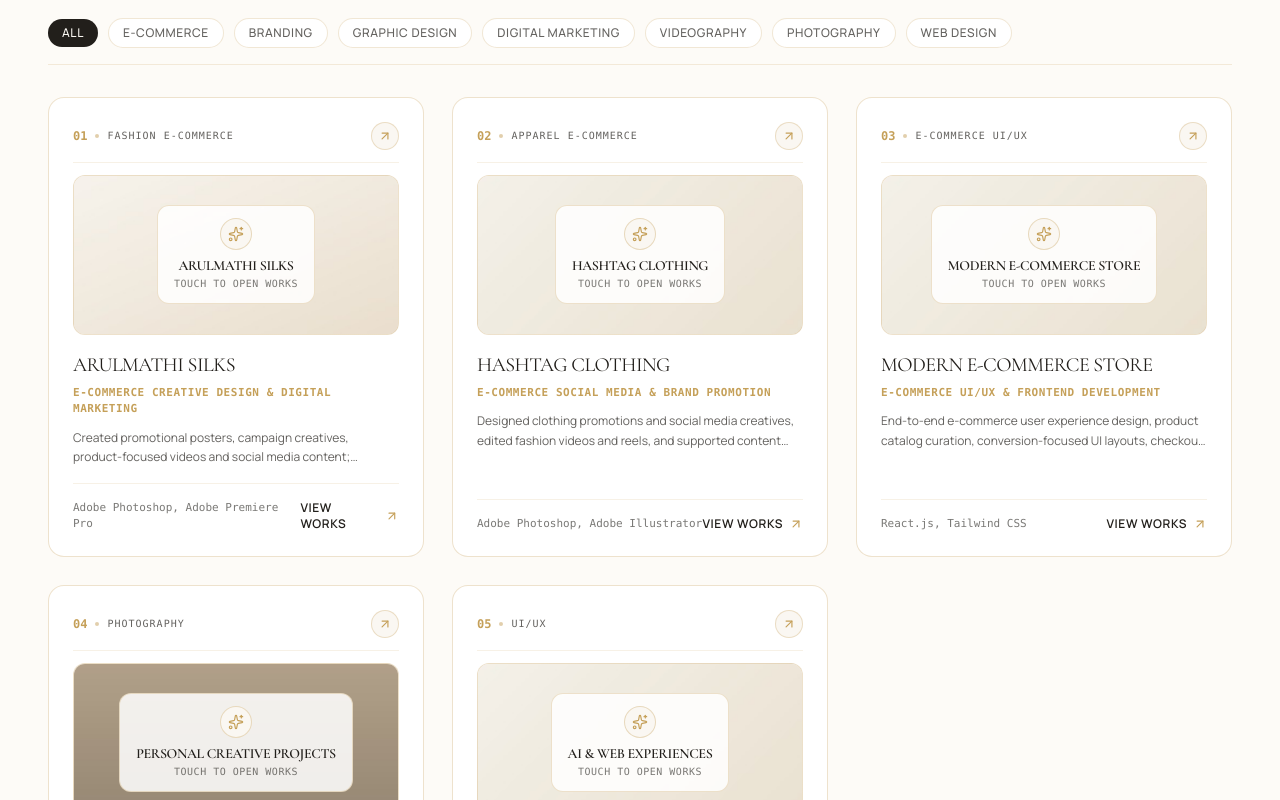
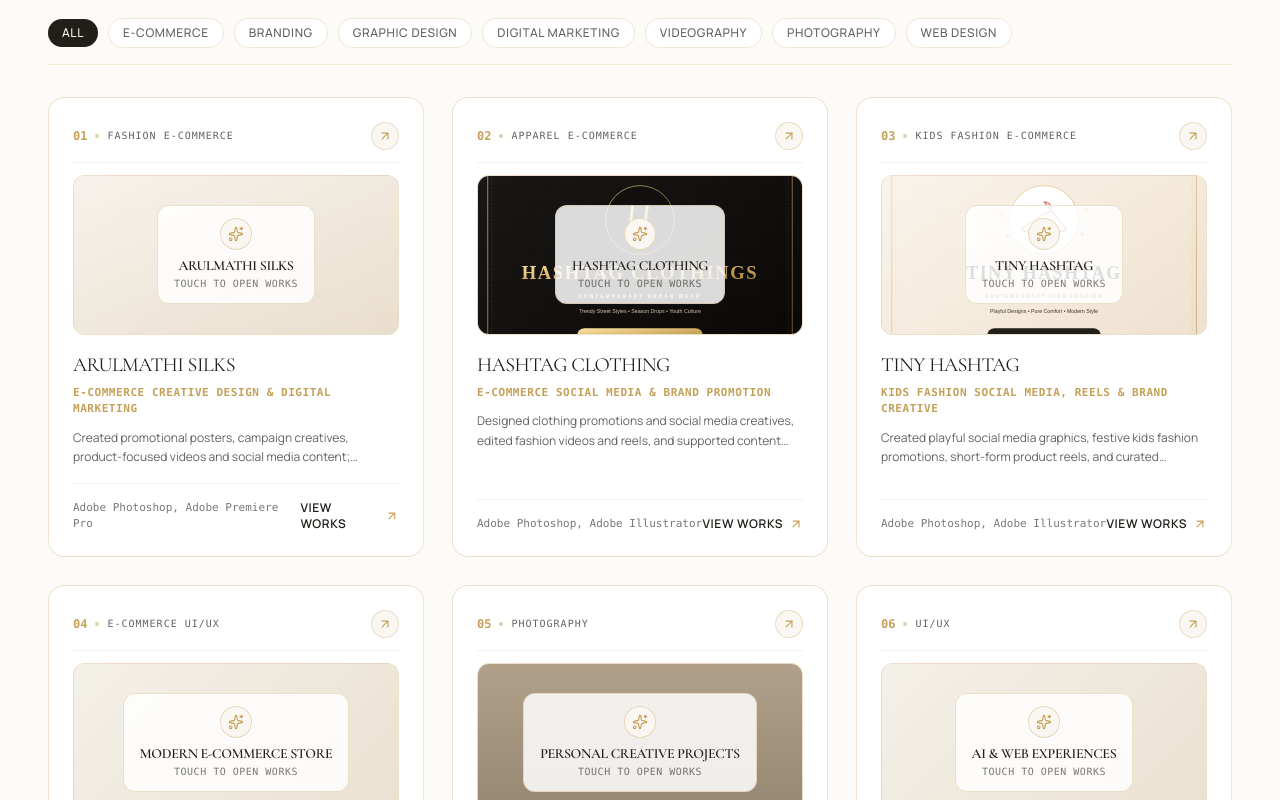
Before and after one commit to naveenjprakash114/Naveen-Portfolio-, a React (Vite) app: page / in a window 1280 px wide. Shown: the part 4320-5120 px from the top of the page. Built offline with nearby package versions, Linux system fonts and the light colour scheme.

Commit message:
feat: add Tiny Hashtag to projects and update Instagram links for Hashtag Clothing and Tiny Hashtag

```diff
--- a/src/components/ResumeModal.jsx
+++ b/src/components/ResumeModal.jsx
@@ -219,11 +219,42 @@ export default function ResumeModal({ isOpen, onClose }) {
               </div>
 
               <div className="space-y-1">
-                <div className="text-xs sm:text-sm font-bold text-charcoal">
-                  HASHTAG CLOTHING <span className="font-normal text-charcoal/60">|</span> <span className="text-gold font-semibold">Social Media &amp; Brand Promotion</span>
+                <div className="text-xs sm:text-sm font-bold text-charcoal flex items-center justify-between">
+                  <span>
+                    HASHTAG CLOTHING <span className="font-normal text-charcoal/60">|</span> <span className="text-gold font-semibold">Social Media &amp; Brand Promotion</span>
+                  </span>
+                  <a
+                    href="https://www.instagram.com/hashtagclothings31?srtk=Z3JhZjdyOWRvcHc5"
+                    target="_blank"
+                    rel="noopener noreferrer"
+                    className="text-[11px] font-mono text-gold hover:text-charcoal transition-colors font-medium flex items-center gap-1"
+                  >
+                    <span>@hashtagclothings31</span>
+                    <ExternalLink className="w-3 h-3" />
+                  </a>
                 </div>
                 <p className="text-xs text-charcoal/80 leading-relaxed">
                   Designed clothing promotions and social media creatives, edited fashion videos and reels, and supported content publishing and brand consistency.
+                </p>
+              </div>
+
+              <div className="space-y-1">
+                <div className="text-xs sm:text-sm font-bold text-charcoal flex items-center justify-between">
+                  <span>
+                    TINY HASHTAG <span className="font-normal text-charcoal/60">|</span> <span className="text-gold font-semibold">Kids Fashion &amp; Brand Creative</span>
+                  </span>
+                  <a
+                    href="https://www.instagram.com/tinyhashtag?rpxt=cWN1dHF1aWVwNnFo"
+                    target="_blank"
+                    rel="noopener noreferrer"
+                    className="text-[11px] font-mono text-gold hover:text-charcoal transition-colors font-medium flex items-center gap-1"
+                  >
+                    <span>@tinyhashtag</span>
+                    <ExternalLink className="w-3 h-3" />
+                  </a>
+                </div>
+                <p className="text-xs text-charcoal/80 leading-relaxed">
+                  Created playful kids apparel graphics, promotional campaign reels, festive launch creatives, and social content for Tiny Hashtag.
                 </p>
               </div>
             </div>
--- a/src/data/portfolioData.js
+++ b/src/data/portfolioData.js
@@ -429,7 +429,68 @@ export const projectsData = [
         placeholderNote: "Fashion product launch teaser slot"
       }
     ],
-    projectUrl: null
+    projectUrl: "https://www.instagram.com/hashtagclothings31?srtk=Z3JhZjdyOWRvcHc5",
+    instagramUrl: "https://www.instagram.com/hashtagclothings31?srtk=Z3JhZjdyOWRvcHc5"
+  },
+  {
+    id: "tiny-hashtag",
+    title: "Tiny Hashtag",
+    subtitle: "Kids Fashion E-Commerce & Brand Creative",
+    category: "Kids Fashion / E-Commerce / Social Media",
+    tags: ["BRANDING & DESIGN", "DIGITAL MARKETING", "VIDEOGRAPHY"],
+    thumbnail: "/assets/projects/tiny-hashtag/cover.svg",
+    description: "A joyful children's apparel project creating festive social media campaigns, promotional videos, and digital marketing assets for Tiny Hashtag.",
+    client: "Tiny Hashtag",
+    year: "2024",
+    status: "Completed Commercial Project",
+    roles: [
+      "Graphic Design",
+      "Video Editing",
+      "Social Media Management",
+      "Content Creation"
+    ],
+    overview: "Tiny Hashtag is a contemporary children's apparel and babywear brand celebrated for cheerful, comfortable, and trendy fashion for kids. The project focused on building an engaging, parent-friendly visual presence on Instagram through vibrant seasonal drops, charming short-form video reels, and warm storytelling.",
+    objectives: [
+      "Establish a joyful, high-trust social identity for modern kids apparel and baby fashion.",
+      "Design festive launch graphics, seasonal discount flyers, and playful story highlights.",
+      "Shoot and edit engaging vertical video reels highlighting fabric softness, comfort, and lively styling.",
+      "Support daily content scheduling, feed aesthetics, and active audience interaction on Instagram."
+    ],
+    creativeDirection: "Warm, playful pastel tones, soft contrasts, friendly typography, and dynamic video pacing emphasizing fabric comfort and joyful childhood moments.",
+    toolsUsed: [
+      "Adobe Photoshop",
+      "Adobe Illustrator",
+      "Adobe Premiere Pro",
+      "Canva",
+      "Meta Business Suite"
+    ],
+    gallery: [
+      {
+        url: "/assets/projects/tiny-hashtag/cover.svg",
+        caption: "Tiny Hashtag Kids Fashion — Official Brand & Campaign Creative",
+        type: "image"
+      },
+      {
+        url: "/assets/projects/hashtag-clothings/02.jpg",
+        caption: "Season Launch Preview & Product Story Template",
+        type: "image"
+      },
+      {
+        url: "/assets/projects/hashtag-clothings/01.jpg",
+        caption: "Apparel Feature Composition & Social Media Post",
+        type: "image"
+      }
+    ],
+    videoSlots: [
+      {
+        title: "Kids Fashion Showcase Reel",
+        duration: "0:30",
+        aspectRatio: "9:16",
+        placeholderNote: "Kids collection promotional video reel slot"
+      }
+    ],
+    projectUrl: "https://www.instagram.com/tinyhashtag?rpxt=cWN1dHF1aWVwNnFo",
+    instagramUrl: "https://www.instagram.com/tinyhashtag?rpxt=cWN1dHF1aWVwNnFo"
   },
   {
     id: "visual-narratives-photography",
--- a/src/data/projects.js
+++ b/src/data/projects.js
@@ -81,13 +81,15 @@ export const projects = [
     client: "Hashtag Clothing",
     category: "Apparel E-Commerce & Brand Promotion",
     filterTags: ["E-COMMERCE", "BRANDING", "GRAPHIC DESIGN", "DIGITAL MARKETING", "VIDEOGRAPHY"],
-    thumbnail: "/assets/projects/hashtag-clothings/cover.jpg",
+    thumbnail: "/assets/projects/hashtag-clothings/cover.svg",
     monogram: "HC",
     accentColor: "from-orange-100/80 to-amber-50/40",
     roleSubtitle: "E-Commerce Social Media & Brand Promotion",
     description: "Designed clothing promotions and social media creatives, edited fashion videos and reels, and supported content publishing and brand consistency.",
-    liveUrl: "https://www.instagram.com/naveen_j_prakash/",
-    instagramUrl: "https://www.instagram.com/naveen_j_prakash/",
+    liveUrl: "https://www.instagram.com/hashtagclothings31?srtk=Z3JhZjdyOWRvcHc5",
+    instagramUrl: "https://www.instagram.com/hashtagclothings31?srtk=Z3JhZjdyOWRvcHc5",
+    liveUrlLabel: "Visit @hashtagclothings31 on Instagram",
+    instagramHandle: "@hashtagclothings31",
     driveUrl: "", // Attach Google Drive / Dropbox link here
     role: [
       "Graphic Designer",
@@ -121,8 +123,8 @@ export const projects = [
     tools: ["Adobe Photoshop", "Adobe Illustrator", "Premiere Pro", "CapCut"],
     gallery: [
       {
-        url: "/assets/projects/hashtag-clothings/01.jpg",
-        caption: "Urban Drop Banner — Streetwear Visual Campaign"
+        url: "/assets/projects/hashtag-clothings/cover.svg",
+        caption: "Hashtag Clothings — Streetwear Visual Campaign Poster"
       },
       {
         url: "/assets/projects/hashtag-clothings/02.jpg",
@@ -133,11 +135,75 @@ export const projects = [
         caption: "Social Creative — Apparel Feature Composition"
       }
     ],
-    isFeatured: false
+    isFeatured: true
+  },
+  {
+    id: "tiny-hashtag",
+    number: "03",
+    name: "TINY HASHTAG",
+    client: "Tiny Hashtag",
+    category: "Kids Fashion E-Commerce & Brand Promotion",
+    filterTags: ["E-COMMERCE", "BRANDING", "GRAPHIC DESIGN", "DIGITAL MARKETING", "VIDEOGRAPHY"],
+    thumbnail: "/assets/projects/tiny-hashtag/cover.svg",
+    monogram: "TH",
+    accentColor: "from-amber-100/80 to-rose-50/40",
+    roleSubtitle: "Kids Fashion Social Media, Reels & Brand Creative",
+    description: "Created playful social media graphics, festive kids fashion promotions, short-form product reels, and curated Instagram feed content for Tiny Hashtag.",
+    liveUrl: "https://www.instagram.com/tinyhashtag?rpxt=cWN1dHF1aWVwNnFo",
+    instagramUrl: "https://www.instagram.com/tinyhashtag?rpxt=cWN1dHF1aWVwNnFo",
+    liveUrlLabel: "Visit @tinyhashtag on Instagram",
+    instagramHandle: "@tinyhashtag",
+    driveUrl: "", // Attach Google Drive / Dropbox link here
+    role: [
+      "Graphic Designer",
+      "Video Editor",
+      "Social Media Management",
+      "Brand Content Creator"
+    ],
+    overview: "Tiny Hashtag is a contemporary children's apparel and babywear brand celebrated for cheerful, comfortable, and trendy fashion for kids. The project focused on building an engaging, parent-friendly visual presence on Instagram through vibrant seasonal drops, charming short-form video reels, and warm storytelling.",
+    objectives: [
+      "Establish a joyful, high-trust social identity for modern kids apparel and baby fashion.",
+      "Design festive launch graphics, seasonal discount flyers, and playful story highlights.",
+      "Shoot and edit engaging vertical video reels highlighting fabric softness, comfort, and lively styling.",
+      "Support daily content scheduling, feed aesthetics, and active audience interaction on Instagram."
+    ],
+    deliverables: [
+      {
+        title: "Kids Apparel Campaign Creatives",
+        type: "Graphic Design",
+        description: "Playful promotional banners, new arrivals announcements, and seasonal discount posts."
+      },
+      {
+        title: "Short-Form Fashion Reels",
+        type: "Video Editing",
+        description: "Upbeat vertical reels featuring kidswear collections, outfit pairings, and comfortable fabrics."
+      },
+      {
+        title: "Feed Grid Curation & Stories",
+        type: "Social Media",
+        description: "Aesthetic pastel feed layout, interactive story polls, and custom highlight covers."
+      }
+    ],
+    tools: ["Adobe Photoshop", "Adobe Illustrator", "Premiere Pro", "CapCut", "Meta Business Suite"],
+    gallery: [
+      {
+        url: "/assets/projects/tiny-hashtag/cover.svg",
+        caption: "Tiny Hashtag Kids Fashion — Official Brand & Campaign Creative"
+      },
+      {
+        url: "/assets/projects/hashtag-clothings/02.jpg",
+        caption: "Season Launch Preview & Product Story Template"
+      },
+      {
+        url: "/assets/projects/hashtag-clothings/01.jpg",
+        caption: "Apparel Feature Composition & Social Media Post"
+      }
+    ],
+    isFeatured: true
   },
   {
     id: "ecommerce-store-platform",
-    number: "03",
+    number: "04",
     name: "MODERN E-COMMERCE STORE",
     client: "D2C Retail & Fashion Storefront",
     category: "E-Commerce UI/UX & Web Development",
@@ -191,7 +257,7 @@ export const projects = [
   },
   {
     id: "personal-creative-projects",
-    number: "04",
+    number: "05",
     name: "PERSONAL CREATIVE PROJECTS",
     client: "DJ Photography / Personal Portfolio",
     category: "Photography & Videography",
@@ -248,7 +314,7 @@ export const projects = [
   },
   {
     id: "ai-powered-web-experiences",
-    number: "05",
+    number: "06",
     name: "AI & WEB EXPERIENCES",
     client: "Frontend & AI Engineering Lab",
     category: "UI/UX & Frontend Development",
```
Also changed, not shown: public/assets/resume/index.html (+13 -0 lines), public/assets/projects/hashtag-clothings/cover.svg (added), public/assets/projects/tiny-hashtag/cover.svg (added).
